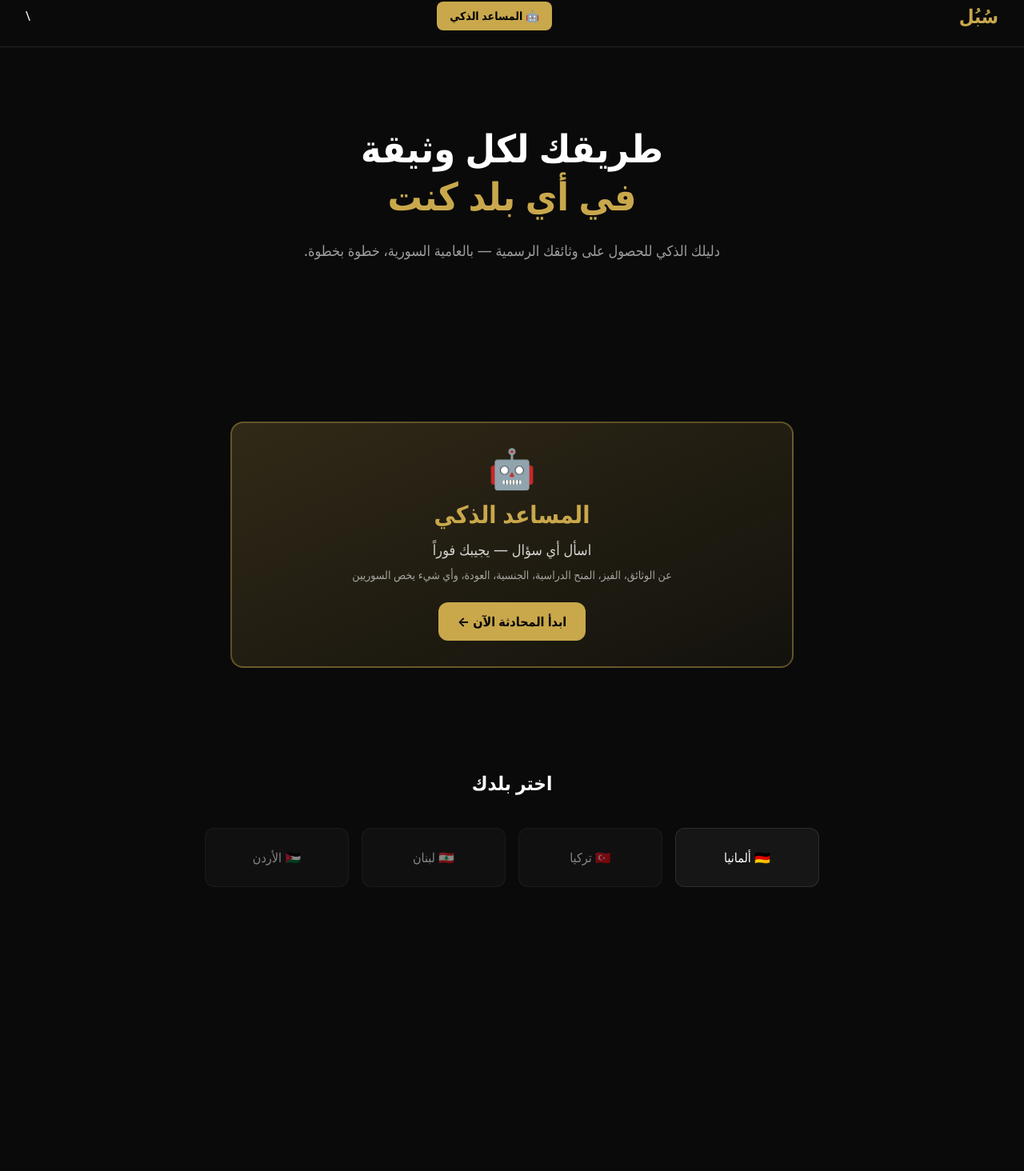
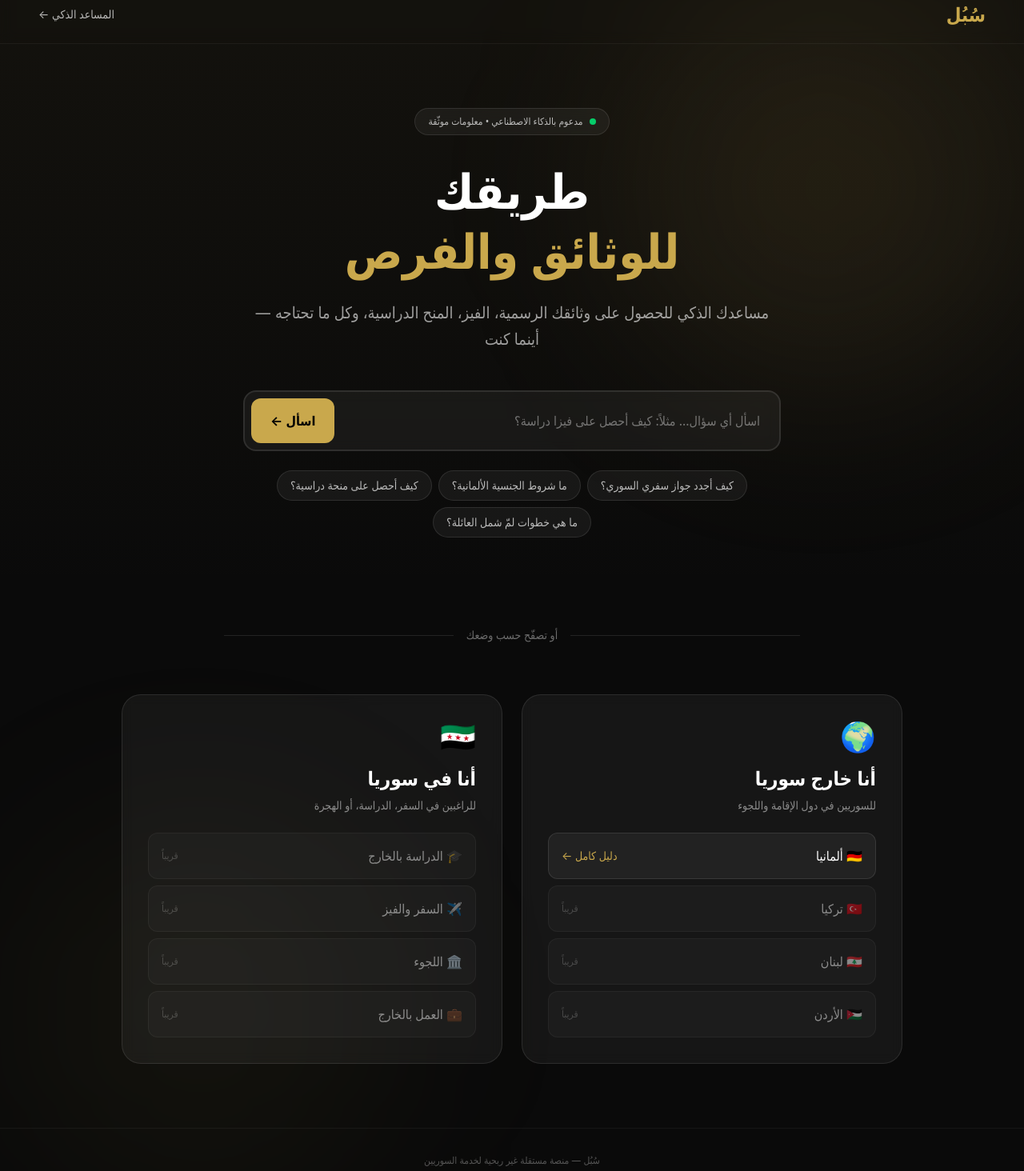
Before and after one commit to khokha6-9/subul, a Next.js app: page / in a window 1280 px wide. Shown: the part 18-1482 px from the top of the page at 80% size. Before the commit the page ends 1191 px from the top, so only its background shows below. Built offline with nearby package versions, Linux system fonts and the light colour scheme.

Commit message:
redesign homepage with world-class UI

```diff
--- a/app/page.tsx
+++ b/app/page.tsx
@@ -1,57 +1,198 @@
+"use client";
+
+import { useState } from "react";
+import { useRouter } from "next/navigation";
+
 export default function Home() {
+    const [question, setQuestion] = useState("");
+    const router = useRouter();
+
+    const handleAsk = () => {
+        if (question.trim()) {
+            router.push(`/chat?q=${encodeURIComponent(question)}`);
+        } else {
+            router.push("/chat");
+        }
+    };
+
+    const quickQuestions = [
+        "كيف أجدد جواز سفري السوري؟",
+        "ما شروط الجنسية الألمانية؟",
+        "كيف أحصل على منحة دراسية؟",
+        "ما هي خطوات لمّ شمل العائلة؟",
+    ];
+
     return (
-        <main className="min-h-screen bg-[#0a0a0a] text-white" dir="rtl">
+        <main className="min-h-screen bg-[#0a0a0a] text-white relative overflow-hidden" dir="rtl">
 
-            <header className="flex justify-between items-center px-8 py-5 border-b border-white/10">
+            {/* Subtle background gradient */}
+            <div className="absolute inset-0 bg-gradient-to-b from-[#c9a84c]/5 via-transparent to-transparent pointer-events-none" />
+            <div className="absolute top-0 right-0 w-[500px] h-[500px] bg-[#c9a84c]/10 rounded-full blur-[120px] pointer-events-none" />
+            <div className="absolute bottom-0 left-0 w-[500px] h-[500px] bg-[#c9a84c]/5 rounded-full blur-[120px] pointer-events-none" />
+
+            {/* Header */}
+            <header className="relative z-10 flex justify-between items-center px-6 md:px-12 py-5 border-b border-white/5 backdrop-blur-sm">
                 <h1 className="text-2xl font-bold text-[#c9a84c]">سُبُل</h1>
-                <a href="/chat" className="bg-[#c9a84c] text-black px-4 py-2 rounded-lg text-sm font-bold hover:opacity-90">
-                    🤖 المساعد الذكي
+                <a
+                    href="/chat"
+                    className="text-white/70 hover:text-white text-sm transition-colors"
+                >
+                    المساعد الذكي ←
                 </a>
-                \
             </header>
 
-            <section className="text-center py-24 px-4">
-                <h2 className="text-5xl font-bold mb-6 leading-tight">
-                    طريقك لكل وثيقة<br />
-                    <span className="text-[#c9a84c]">في أي بلد كنت</span>
+            {/* Hero Section */}
+            <section className="relative z-10 px-6 pt-20 pb-12 max-w-4xl mx-auto text-center">
+
+                {/* Eyebrow */}
+                <div className="inline-flex items-center gap-2 bg-white/5 border border-white/10 rounded-full px-4 py-2 mb-8 backdrop-blur-sm">
+                    <span className="w-2 h-2 bg-green-400 rounded-full animate-pulse"></span>
+                    <span className="text-white/70 text-xs">مدعوم بالذكاء الاصطناعي • معلومات موثّقة</span>
+                </div>
+
+                {/* Main Headline */}
+                <h2 className="text-4xl md:text-6xl font-bold mb-6 leading-tight">
+                    طريقك<br />
+                    <span className="text-[#c9a84c]">للوثائق والفرص</span>
                 </h2>
-                <p className="text-white/60 text-lg mb-10 max-w-xl mx-auto">
-                    دليلك الذكي للحصول على وثائقك الرسمية — بالعامية السورية، خطوة بخطوة.
+
+                <p className="text-white/60 text-lg md:text-xl mb-12 max-w-2xl mx-auto leading-relaxed">
+                    مساعدك الذكي للحصول على وثائقك الرسمية، الفيز، المنح الدراسية، وكل ما تحتاجه — أينما كنت
                 </p>
-            </section>
-            <section className="px-8 py-16 max-w-3xl mx-auto">
-                <a href="/chat" className="block bg-gradient-to-br from-[#c9a84c]/20 to-[#c9a84c]/5 border-2 border-[#c9a84c]/40 rounded-2xl p-8 text-center hover:border-[#c9a84c] transition-all">
-                    <div className="text-5xl mb-4">🤖</div>
-                    <h2 className="text-3xl font-bold mb-3 text-[#c9a84c]">المساعد الذكي</h2>
-                    <p className="text-white/80 text-lg mb-2">
-                        اسأل أي سؤال — يجيبك فوراً
-                    </p>
-                    <p className="text-white/60 text-sm mb-6">
-                        عن الوثائق، الفيز، المنح الدراسية، الجنسية، العودة، وأي شيء يخص السوريين
-                    </p>
-                    <span className="inline-block bg-[#c9a84c] text-black px-6 py-3 rounded-xl font-bold">
-                        ابدأ المحادثة الآن ←
-                    </span>
-                </a>
-            </section>
-            <section className="px-8 py-16">
-                <h3 className="text-2xl font-bold text-center mb-10">اختر بلدك</h3>
-                <div className="grid grid-cols-2 md:grid-cols-4 gap-4 max-w-3xl mx-auto">
-                    <a href="/germany" className="bg-white/5 border border-white/10 rounded-xl p-6 text-center hover:border-[#c9a84c] cursor-pointer">
-                        🇩🇪 ألمانيا
-                    </a>
-                    <div className="bg-white/5 border border-white/10 rounded-xl p-6 text-center opacity-50">
-                        🇹🇷 تركيا
+
+                {/* Search/Ask Box */}
+                <div className="max-w-2xl mx-auto mb-6">
+                    <div className="relative bg-white/5 border-2 border-white/10 rounded-2xl p-2 backdrop-blur-sm hover:border-[#c9a84c]/40 transition-all">
+                        <div className="flex items-center gap-2">
+                            <input
+                                type="text"
+                                value={question}
+                                onChange={(e) => setQuestion(e.target.value)}
+                                onKeyDown={(e) => e.key === "Enter" && handleAsk()}
+                                placeholder="اسأل أي سؤال... مثلاً: كيف أحصل على فيزا دراسة؟"
+                                className="flex-1 bg-transparent px-4 py-4 text-white placeholder:text-white/40 focus:outline-none text-sm md:text-base"
+                            />
+                            <button
+                                onClick={handleAsk}
+                                className="bg-[#c9a84c] text-black px-6 py-4 rounded-xl font-bold hover:opacity-90 transition shrink-0"
+                            >
+                                اسأل ←
+                            </button>
+                        </div>
                     </div>
-                    <div className="bg-white/5 border border-white/10 rounded-xl p-6 text-center opacity-50">
-                        🇱🇧 لبنان
-                    </div>
-                    <div className="bg-white/5 border border-white/10 rounded-xl p-6 text-center opacity-50">
-                        🇯🇴 الأردن
-                    </div>
+                </div>
+
+                {/* Quick Questions */}
+                <div className="flex flex-wrap gap-2 justify-center max-w-2xl mx-auto">
+                    {quickQuestions.map((q, i) => (
+                        <button
+                            key={i}
+                            onClick={() => {
+                                setQuestion(q);
+                                router.push(`/chat?q=${encodeURIComponent(q)}`);
+                            }}
+                            className="bg-white/5 border border-white/10 hover:border-[#c9a84c]/50 hover:bg-white/10 rounded-full px-4 py-2 text-xs md:text-sm text-white/70 hover:text-white transition-all"
+                        >
+                            {q}
+                        </button>
+                    ))}
                 </div>
             </section>
 
-        </main >
+            {/* Divider */}
+            <div className="relative z-10 max-w-3xl mx-auto px-6 my-16">
+                <div className="flex items-center gap-4">
+                    <div className="flex-1 h-px bg-white/10"></div>
+                    <span className="text-white/40 text-sm">أو تصفّح حسب وضعك</span>
+                    <div className="flex-1 h-px bg-white/10"></div>
+                </div>
+            </div>
+
+            {/* Two Main Categories */}
+            <section className="relative z-10 px-6 pb-20 max-w-5xl mx-auto">
+                <div className="grid md:grid-cols-2 gap-6">
+
+                    {/* Outside Syria */}
+                    <div className="bg-white/5 border border-white/10 rounded-3xl p-8 backdrop-blur-sm hover:border-[#c9a84c]/30 transition-all">
+                        <div className="text-4xl mb-4">🌍</div>
+                        <h3 className="text-2xl font-bold mb-2">أنا خارج سوريا</h3>
+                        <p className="text-white/50 text-sm mb-6">للسوريين في دول الإقامة واللجوء</p>
+
+                        <div className="space-y-2">
+                            <a href="/germany" className="block bg-white/5 hover:bg-white/10 border border-white/10 hover:border-[#c9a84c]/30 rounded-xl p-4 transition-all">
+                                <div className="flex items-center justify-between">
+                                    <span className="text-white">🇩🇪 ألمانيا</span>
+                                    <span className="text-[#c9a84c] text-sm">دليل كامل ←</span>
+                                </div>
+                            </a>
+                            <div className="bg-white/5 border border-white/10 rounded-xl p-4 opacity-50">
+                                <div className="flex items-center justify-between">
+                                    <span className="text-white">🇹🇷 تركيا</span>
+                                    <span className="text-white/40 text-xs">قريباً</span>
+                                </div>
+                            </div>
+                            <div className="bg-white/5 border border-white/10 rounded-xl p-4 opacity-50">
+                                <div className="flex items-center justify-between">
+                                    <span className="text-white">🇱🇧 لبنان</span>
+                                    <span className="text-white/40 text-xs">قريباً</span>
+                                </div>
+                            </div>
+                            <div className="bg-white/5 border border-white/10 rounded-xl p-4 opacity-50">
+                                <div className="flex items-center justify-between">
+                                    <span className="text-white">🇯🇴 الأردن</span>
+                                    <span className="text-white/40 text-xs">قريباً</span>
+                                </div>
+                            </div>
+                        </div>
+                    </div>
+
+                    {/* Inside Syria */}
+                    <div className="bg-white/5 border border-white/10 rounded-3xl p-8 backdrop-blur-sm hover:border-[#c9a84c]/30 transition-all">
+                        <div className="text-4xl mb-4">🇸🇾</div>
+                        <h3 className="text-2xl font-bold mb-2">أنا في سوريا</h3>
+                        <p className="text-white/50 text-sm mb-6">للراغبين في السفر، الدراسة، أو الهجرة</p>
+
+                        <div className="space-y-2">
+                            <div className="bg-white/5 border border-white/10 rounded-xl p-4 opacity-50">
+                                <div className="flex items-center justify-between">
+                                    <span className="text-white">🎓 الدراسة بالخارج</span>
+                                    <span className="text-white/40 text-xs">قريباً</span>
+                                </div>
+                            </div>
+                            <div className="bg-white/5 border border-white/10 rounded-xl p-4 opacity-50">
+                                <div className="flex items-center justify-between">
+                                    <span className="text-white">✈️ السفر والفيز</span>
+                                    <span className="text-white/40 text-xs">قريباً</span>
+                                </div>
+                            </div>
+                            <div className="bg-white/5 border border-white/10 rounded-xl p-4 opacity-50">
+                                <div className="flex items-center justify-between">
+                                    <span className="text-white">🏛️ اللجوء</span>
+                                    <span className="text-white/40 text-xs">قريباً</span>
+                                </div>
+                            </div>
+                            <div className="bg-white/5 border border-white/10 rounded-xl p-4 opacity-50">
+                                <div className="flex items-center justify-between">
+                                    <span className="text-white">💼 العمل بالخارج</span>
+                                    <span className="text-white/40 text-xs">قريباً</span>
+                                </div>
+                            </div>
+                        </div>
+                    </div>
+
+                </div>
+            </section>
+
+            {/* Footer */}
+            <footer className="relative z-10 border-t border-white/5 py-8 px-6 text-center">
+                <p className="text-white/30 text-xs mb-2">
+                    سُبُل — منصة مستقلة غير ربحية لخدمة السوريين
+                </p>
+                <p className="text-white/20 text-xs">
+                    المعلومات للإرشاد فقط • تحقق دائماً من المصادر الرسمية
+                </p>
+            </footer>
+
+        </main>
     );
 }
```
